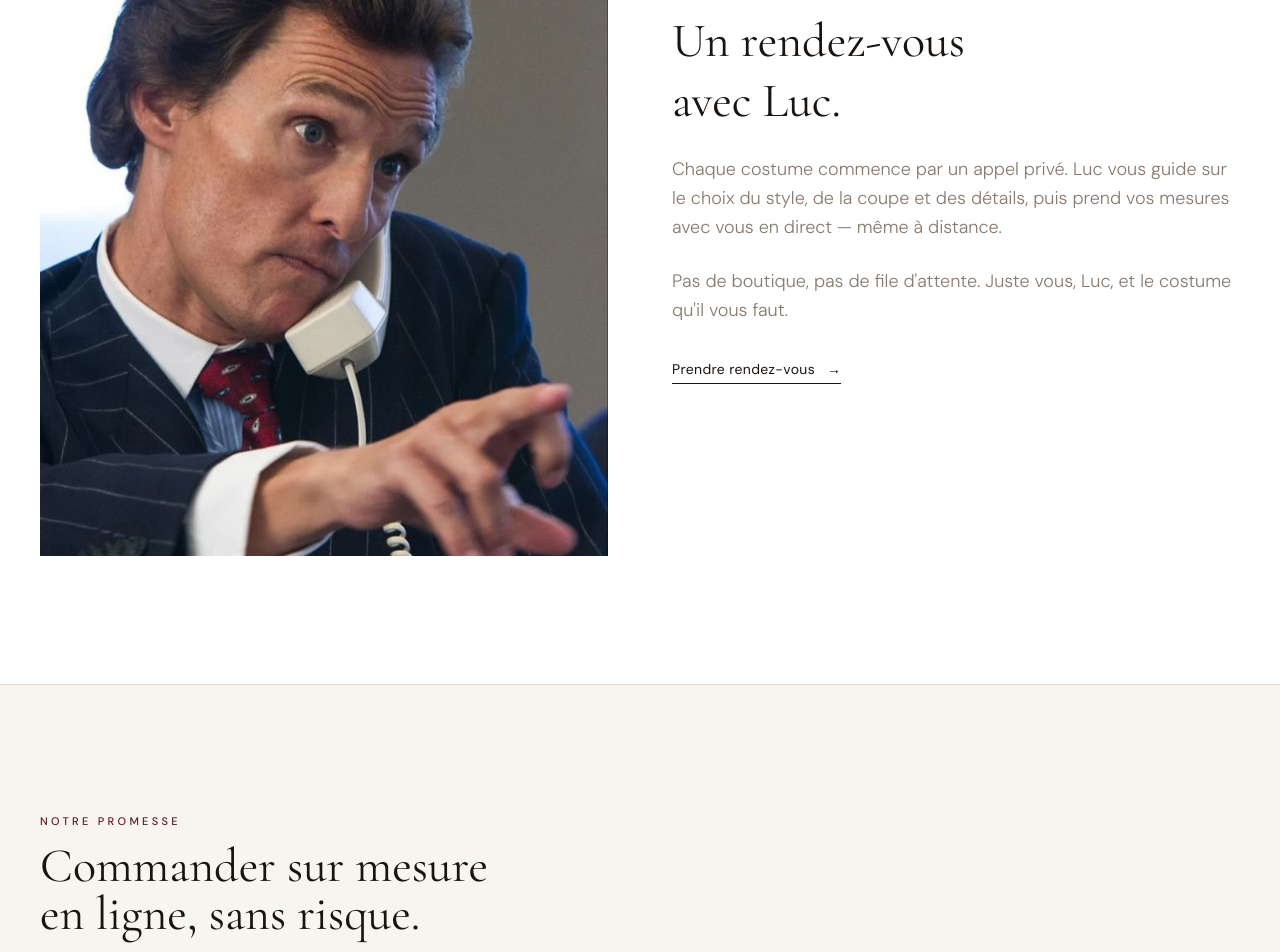
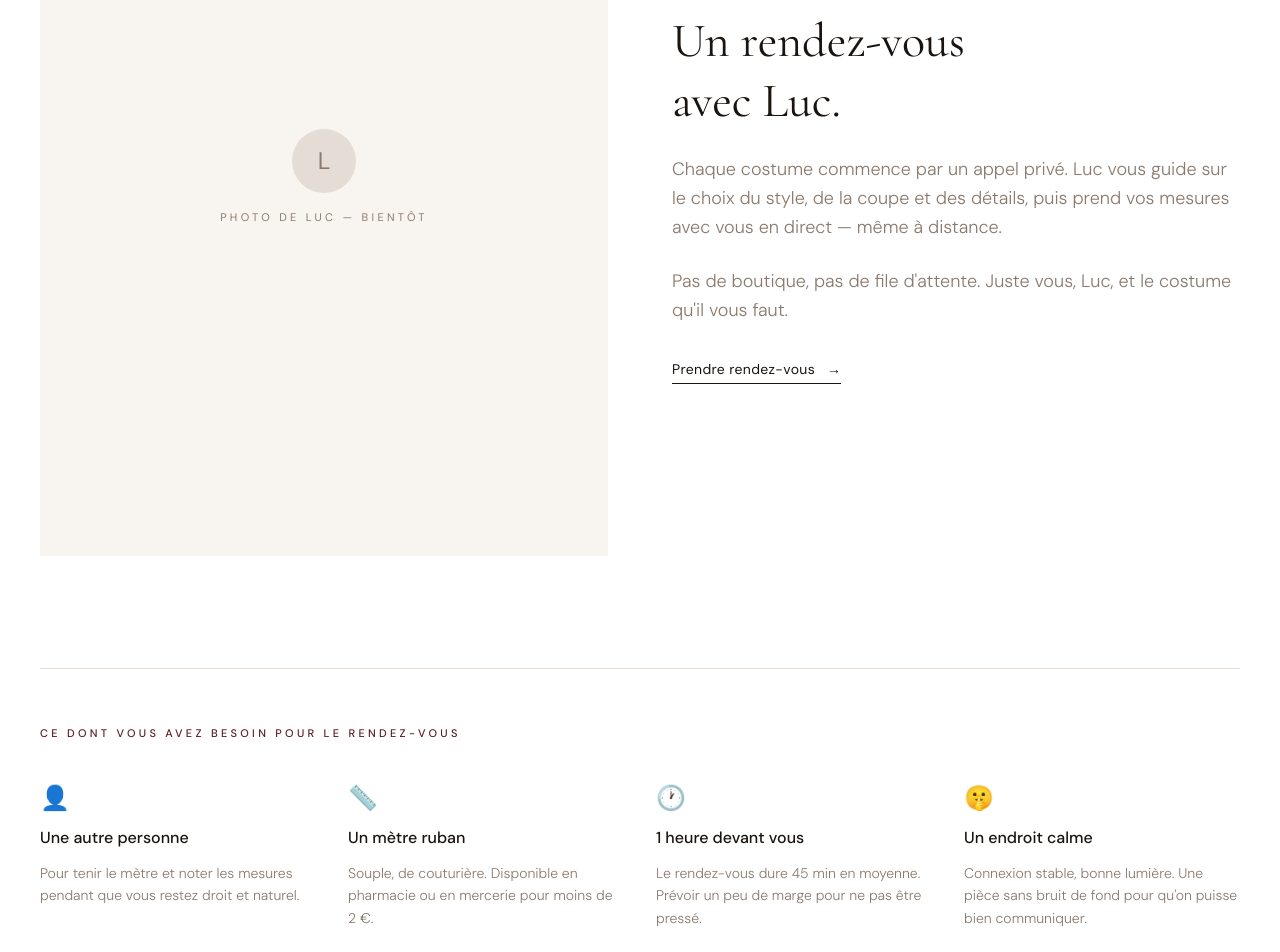
Before and after one commit to lucgerbet/sly-shop, a Next.js app: page / in a window 1280 px wide. Shown: the part 2820-3772 px from the top of the page. Built offline with nearby package versions, Linux system fonts and the light colour scheme.

Commit message:
Redesign LucSection with appointment requirements + photo placeholder

```diff
--- a/src/components/LucSection.tsx
+++ b/src/components/LucSection.tsx
@@ -1,21 +1,48 @@
 import Link from "next/link";
-import Image from "next/image";
 import FadeUp from "./FadeUp";
+
+const requirements = [
+  {
+    icon: "👤",
+    title: "Une autre personne",
+    desc: "Pour tenir le mètre et noter les mesures pendant que vous restez droit et naturel.",
+  },
+  {
+    icon: "📏",
+    title: "Un mètre ruban",
+    desc: "Souple, de couturière. Disponible en pharmacie ou en mercerie pour moins de 2 €.",
+  },
+  {
+    icon: "🕐",
+    title: "1 heure devant vous",
+    desc: "Le rendez-vous dure 45 min en moyenne. Prévoir un peu de marge pour ne pas être pressé.",
+  },
+  {
+    icon: "🤫",
+    title: "Un endroit calme",
+    desc: "Connexion stable, bonne lumière. Une pièce sans bruit de fond pour qu'on puisse bien communiquer.",
+  },
+];
 
 export default function LucSection() {
   return (
     <section className="border-t border-border py-24 md:py-32 px-6 md:px-10">
-      <div className="mx-auto max-w-7xl grid grid-cols-1 md:grid-cols-2 gap-16 items-center">
+      <div className="mx-auto max-w-7xl">
 
-        {/* Editorial photo */}
+        {/* Top — intro */}
+        <div className="grid grid-cols-1 md:grid-cols-2 gap-16 items-center mb-20 md:mb-28">
+
+          {/* Photo placeholder */}
           <FadeUp>
-          <div className="relative aspect-[3/4] overflow-hidden">
-            <Image
-              src="/photos/luc.jpg"
-              alt="Portrait en costume"
-              fill
-              className="object-cover object-top"
-            />
+            <div className="relative aspect-[3/4] bg-offwhite overflow-hidden flex items-center justify-center">
+              <div className="text-center">
+                <div className="w-16 h-16 rounded-full bg-border mx-auto mb-4 flex items-center justify-center">
+                  <span className="text-2xl text-muted">L</span>
+                </div>
+                <p className="text-[11px] uppercase tracking-[0.3em] text-muted">
+                  Photo de Luc — bientôt
+                </p>
+              </div>
             </div>
           </FadeUp>
 
@@ -49,6 +76,26 @@ export default function LucSection() {
             </div>
           </FadeUp>
         </div>
+
+        {/* Bottom — requirements */}
+        <FadeUp>
+          <div className="border-t border-border pt-14">
+            <p className="text-[11px] uppercase tracking-[0.3em] text-cherry font-medium mb-10">
+              Ce dont vous avez besoin pour le rendez-vous
+            </p>
+            <div className="grid grid-cols-1 sm:grid-cols-2 lg:grid-cols-4 gap-8">
+              {requirements.map((req) => (
+                <div key={req.title} className="flex flex-col gap-3">
+                  <span className="text-2xl">{req.icon}</span>
+                  <h3 className="font-medium text-ink text-base">{req.title}</h3>
+                  <p className="text-sm text-muted font-light leading-relaxed">{req.desc}</p>
+                </div>
+              ))}
+            </div>
+          </div>
+        </FadeUp>
+
+      </div>
     </section>
   );
 }
```
Lines whose indentation alone changed are shown as unchanged.
